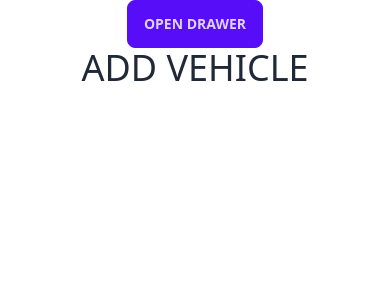
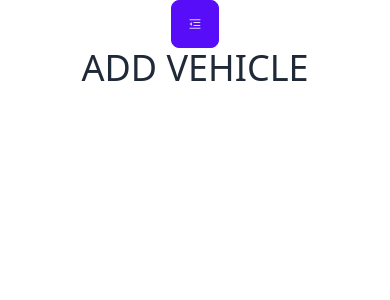
Before and after one commit to HERMON-1995/book_vehicle_rental-frontend, a React (Create React App) app: page /add-vehicle in a window 390 px wide. Shown: the top 300 px of the page. Built offline with nearby package versions, Linux system fonts and the light colour scheme.

Commit message:
Added harmburger icon

```diff
--- /dev/null
+++ b/src/components/MenuIcon.jsx
@@ -0,0 +1,10 @@
+import { AiOutlineMenuFold } from 'react-icons/ai';
+
+const MenuIcon = () => (
+  <>
+    {/* eslint-disable jsx-a11y/label-has-associated-control */}
+    <label htmlFor="my-drawer-2" className="btn btn-primary drawer-button lg:hidden"><AiOutlineMenuFold text-xl /></label>
+  </>
+);
+
+export default MenuIcon;
--- a/src/pages/AddVehicle.jsx
+++ b/src/pages/AddVehicle.jsx
@@ -1,3 +1,4 @@
+import MenuIcon from '../components/MenuIcon';
 import SideBar from '../components/SideBar';
 
 const AddVehicle = () => (
@@ -5,7 +6,7 @@ const AddVehicle = () => (
     {/* eslint-disable jsx-a11y/label-has-associated-control */}
     <input id="my-drawer-2" type="checkbox" className="drawer-toggle" />
     <div className="drawer-content flex flex-col items-center justify-center">
-      <label htmlFor="my-drawer-2" className="btn btn-primary drawer-button lg:hidden">Open drawer</label>
+      <MenuIcon />
       {/* Page content here */}
       {/* <AddVehicle /> */}
       <h1 className="text-4xl">ADD VEHICLE</h1>
--- a/src/pages/HomePage.js
+++ b/src/pages/HomePage.js
@@ -1,3 +1,4 @@
+import MenuIcon from '../components/MenuIcon';
 import SideBar from '../components/SideBar';
 
 const HomePage = () => (
@@ -6,8 +7,7 @@ const HomePage = () => (
     <input id="my-drawer-2" type="checkbox" className="drawer-toggle" />
     <div className="drawer-content flex flex-col items-center justify-center">
       {/* Page content here */}
-      <label htmlFor="my-drawer-2" className="btn btn-primary drawer-button lg:hidden">Open drawer</label>
-
+      <MenuIcon />
     </div>
     <SideBar />
   </div>
--- a/src/pages/RemoveVehicle.jsx
+++ b/src/pages/RemoveVehicle.jsx
@@ -1,3 +1,4 @@
+import MenuIcon from '../components/MenuIcon';
 import SideBar from '../components/SideBar';
 
 const RemoveVehicle = () => (
@@ -5,7 +6,7 @@ const RemoveVehicle = () => (
     {/* eslint-disable jsx-a11y/label-has-associated-control */}
     <input id="my-drawer-2" type="checkbox" className="drawer-toggle" />
     <div className="drawer-content flex flex-col items-center justify-center">
-      <label htmlFor="my-drawer-2" className="btn btn-primary drawer-button lg:hidden">Open drawer</label>
+      <MenuIcon />
       {/* Page content here */}
       {/* <RemoveVehicle /> */}
       <h1 className="text-4xl">REMOVE VEHICLE</h1>
--- a/src/pages/Reservations.jsx
+++ b/src/pages/Reservations.jsx
@@ -1,3 +1,4 @@
+import MenuIcon from '../components/MenuIcon';
 import SideBar from '../components/SideBar';
 
 const Reservations = () => (
@@ -5,7 +6,7 @@ const Reservations = () => (
     {/* eslint-disable jsx-a11y/label-has-associated-control */}
     <input id="my-drawer-2" type="checkbox" className="drawer-toggle" />
     <div className="drawer-content flex flex-col items-center justify-center">
-      <label htmlFor="my-drawer-2" className="btn btn-primary drawer-button lg:hidden">Open drawer</label>
+      <MenuIcon />
       {/* Page content here */}
       {/* <Reservation /> */}
       <h1 className="text-4xl">RESERVATIONS</h1>
--- a/src/pages/ReserveForm.jsx
+++ b/src/pages/ReserveForm.jsx
@@ -1,3 +1,4 @@
+import MenuIcon from '../components/MenuIcon';
 import SideBar from '../components/SideBar';
 
 const ReserveForm = () => (
@@ -5,7 +6,7 @@ const ReserveForm = () => (
     {/* eslint-disable jsx-a11y/label-has-associated-control */}
     <input id="my-drawer-2" type="checkbox" className="drawer-toggle" />
     <div className="drawer-content flex flex-col items-center justify-center">
-      <label htmlFor="my-drawer-2" className="btn btn-primary drawer-button lg:hidden">Open drawer</label>
+      <MenuIcon />
       {/* Page content here */}
       {/* <ReservationForm /> */}
       <h1 className="text-4xl">RESERVE FORM</h1>
--- a/src/pages/Vehicles.jsx
+++ b/src/pages/Vehicles.jsx
@@ -1,3 +1,4 @@
+import MenuIcon from '../components/MenuIcon';
 import SideBar from '../components/SideBar';
 
 const Vehicles = () => (
@@ -5,8 +6,7 @@ const Vehicles = () => (
     {/* eslint-disable jsx-a11y/label-has-associated-control */}
     <input id="my-drawer-2" type="checkbox" className="drawer-toggle" />
     <div className="drawer-content flex flex-col items-center justify-center">
-      <label htmlFor="my-drawer-2" className="btn btn-primary drawer-button lg:hidden">Open drawer</label>
-      {/* Page content here */}
+      <MenuIcon />
       {/* <Vehicles /> */}
       <h1 className="text-4xl">Vehicles</h1>
     </div>
```
